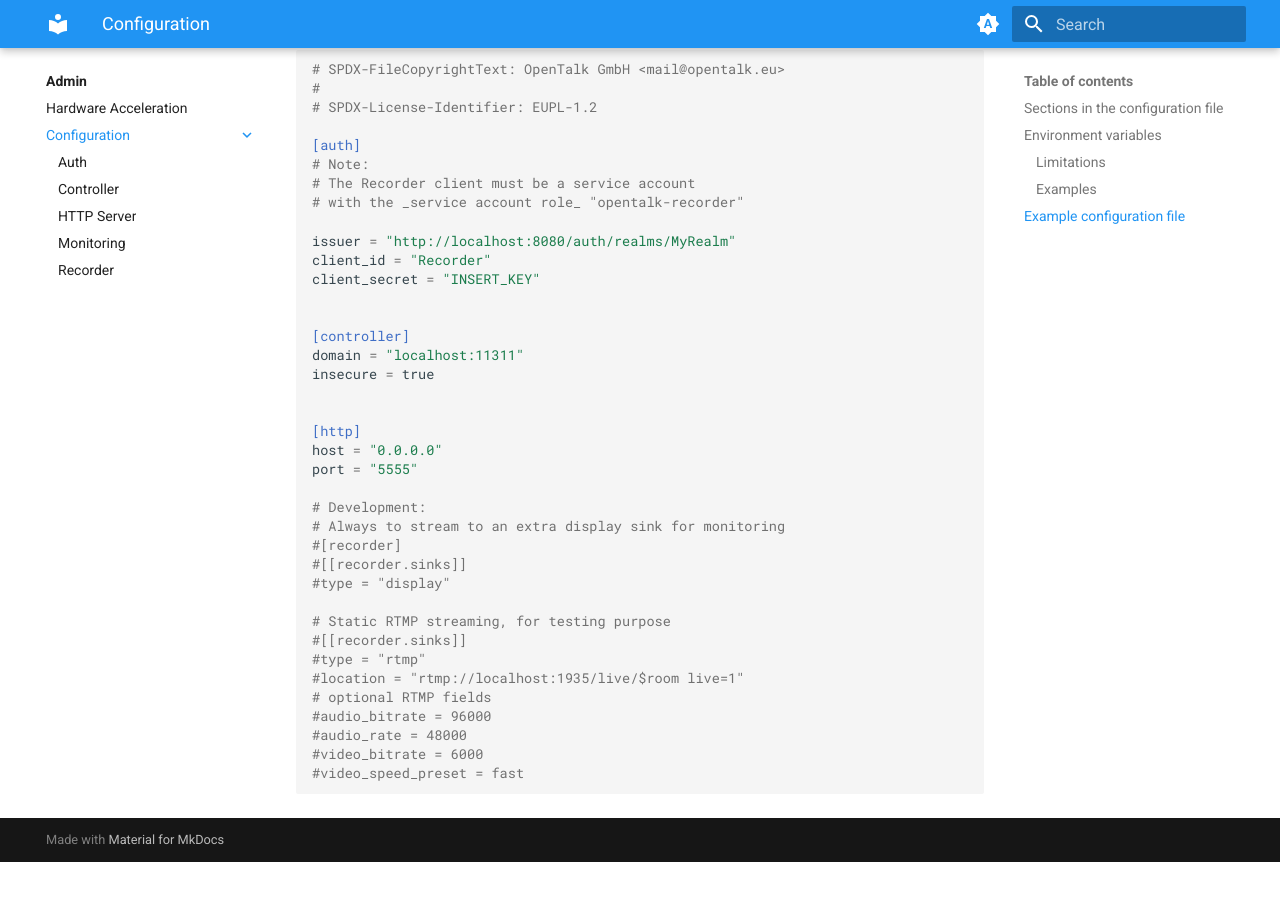
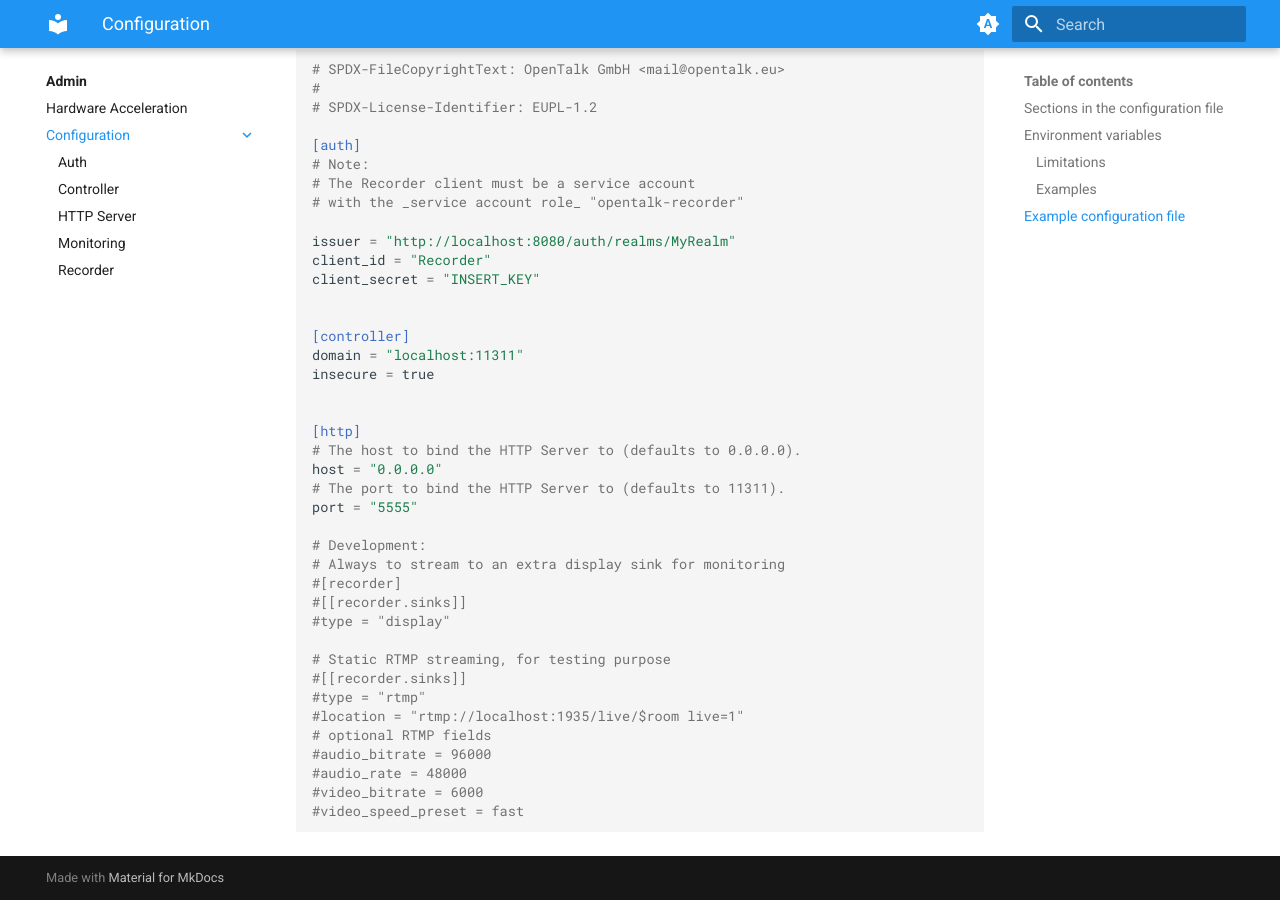
Before and after one commit to opentalk-mirrors/recorder, an MkDocs documentation site: the page built from docs/admin/configuration/README.md, in a window 1280 px wide and 900 px high, scrolled down 1234 px. Built offline with MkDocs 1.6.1 and Material for MkDocs 9.7.7, drawn with Linux system fonts in a browser that asks for light colours; plug-ins that fetch from the network failed and are left out; before the commit the page ends 2096 px from its top, so only the background shows below that.

Commit message:
chore: resolve mr threads

```diff
--- a/docs/admin/configuration/README.md
+++ b/docs/admin/configuration/README.md
@@ -14,8 +14,8 @@ Functionality that can be configured through the configuration file:
 
 - [Auth](auth.md)
 - [Controller](controller.md)
+- [HTTP](http.md)
 - [Recorder](recorder.md)
-- [HTTP](http.md)
 
 ## Environment variables
 
@@ -68,7 +68,9 @@ insecure = true
 
 
 [http]
+# The host to bind the HTTP Server to (defaults to 0.0.0.0).
 host = "0.0.0.0"
+# The port to bind the HTTP Server to (defaults to 11311).
 port = "5555"
 
 # Development:
```
